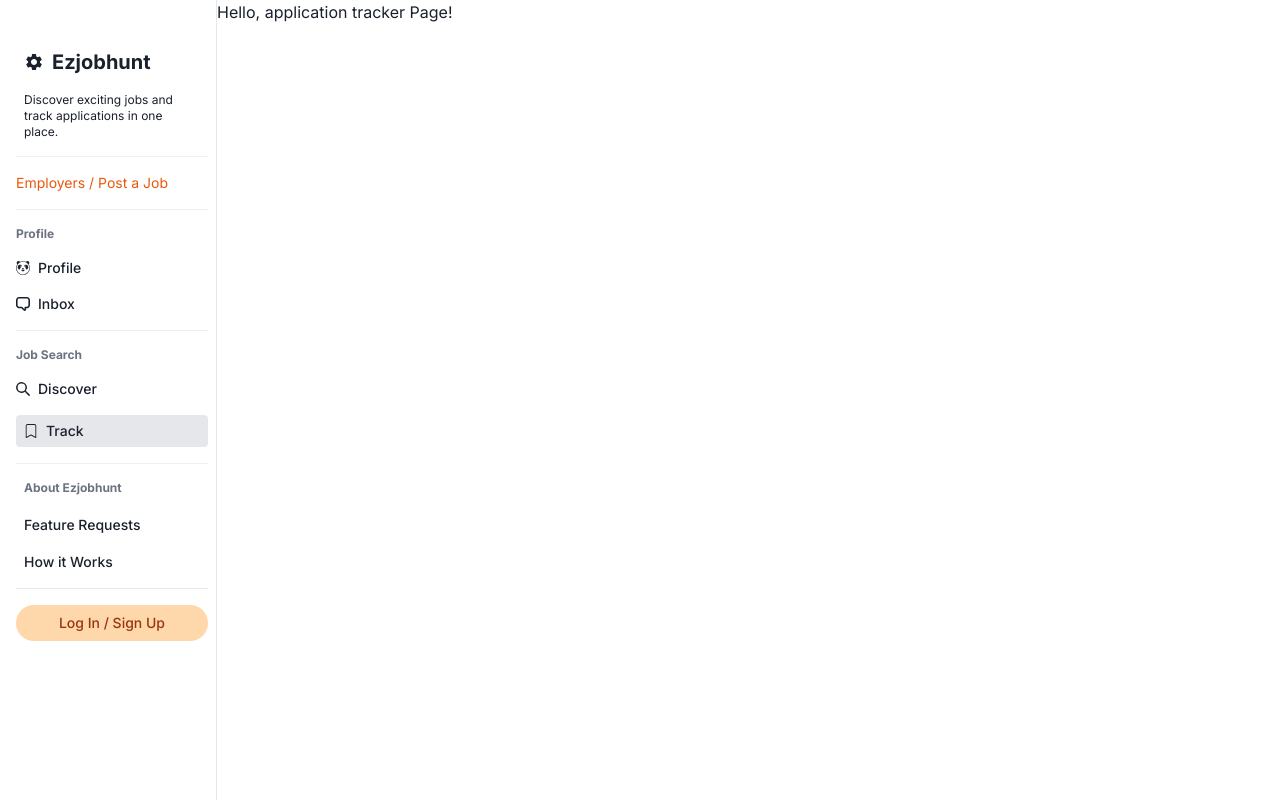
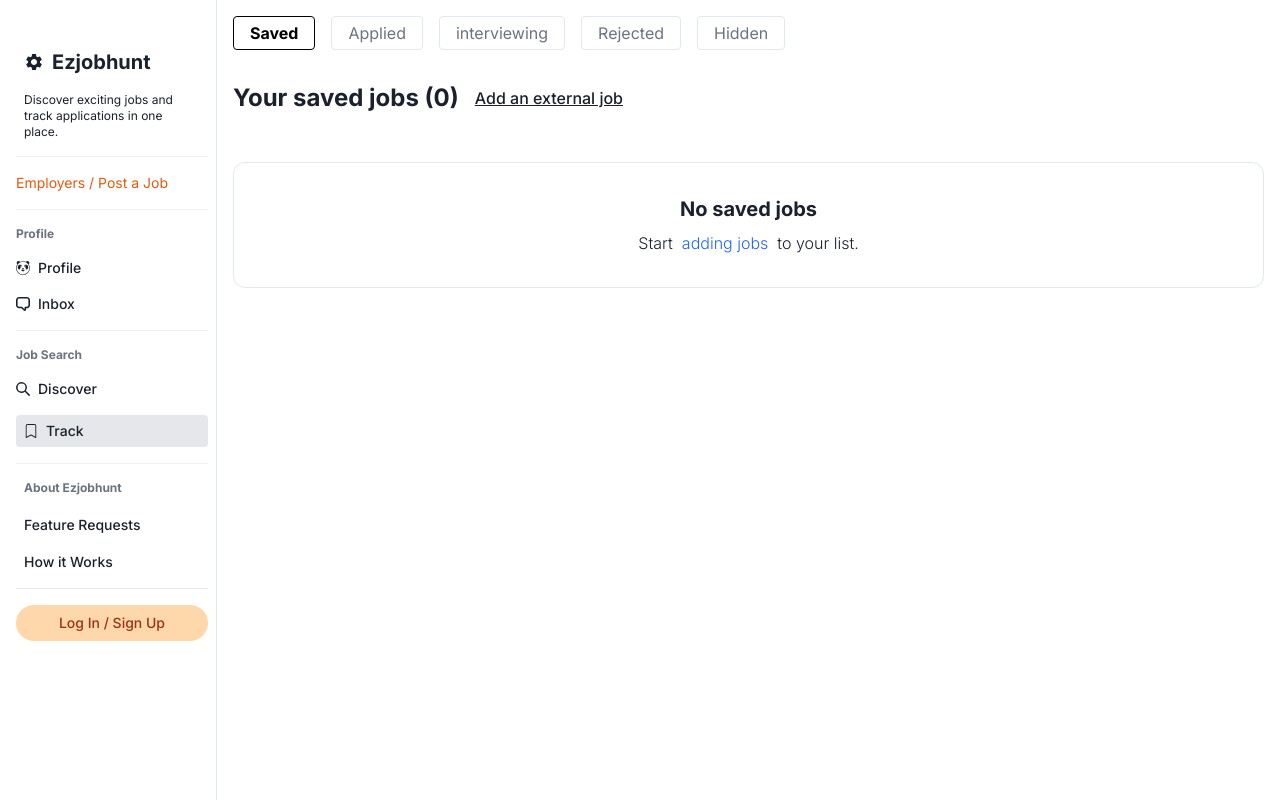
Before and after one commit to MichaelSukkiSong/Ezjobhunt, a Next.js app: page /application-tracker in a window 1280 px wide. Built offline with nearby package versions, Linux system fonts and the light colour scheme; no server answers.

Commit message:
added application tracker page

```diff
--- a/src/app/(main)/application-tracker/page.js
+++ b/src/app/(main)/application-tracker/page.js
@@ -1,5 +1,65 @@
+"use client";
+
+import Link from "next/link";
+import { Icon } from "@chakra-ui/react";
+import { MdSettings } from "../icons";
+
 const Page = () => {
-  return <h1>Hello, application tracker Page!</h1>;
+  return (
+    <div className="md:h-screen overflow-x-hidden w-full">
+      <div className="flex flex-col">
+        <div className="flex flex-col">
+          <div className="flex flex-col">
+            {/* <div className="p-4 md:hidden">
+              <div className="w-fit">
+                <Link href="/">
+                  <div className="flex items-center space-x-1">
+                    <Icon as={MdSettings} className="h-6 w-6" />
+                    <span className="text-xl font-extrabold">Ezjobhunt</span>
+                  </div>
+                </Link>
+              </div>
+            </div> */}
+            <div className="flex items-center space-x-2 lg:space-x-4 mx-4 pt-4 pb-2 overflow-x-auto scrollbar-hide bg-white">
+              <button className="border text-sm lg:text-base px-2 py-1 lg:px-4 rounded border-black text-black font-bold">
+                Saved
+              </button>
+              <button className="border text-sm lg:text-base px-2 py-1 lg:px-4 rounded hover:bg-gray-100 text-gray-500">
+                Applied
+              </button>
+              <button className="border text-sm lg:text-base px-2 py-1 lg:px-4 rounded hover:bg-gray-100 text-gray-500">
+                interviewing
+              </button>
+              <button className="border text-sm lg:text-base px-2 py-1 lg:px-4 rounded hover:bg-gray-100 text-gray-500">
+                Rejected
+              </button>
+              <button className="border text-sm lg:text-base px-2 py-1 lg:px-4 rounded hover:bg-gray-100 text-gray-500">
+                Hidden
+              </button>
+            </div>
+            <div className="flex flex-col space-y-2 md:flex-row md:space-y-0 md:items-center md:space-x-4 mt-2 p-4">
+              <span className="text-2xl font-bold">Your saved jobs (0)</span>
+              <div>
+                <button className="underline font-medium">
+                  Add an external job
+                </button>
+              </div>
+            </div>
+          </div>
+          <div className="flex flex-col flex-auto items-center p-8 my-8 border rounded-xl m-4">
+            <span className="text-xl font-bold">No saved jobs</span>
+            <span className="mt-2 font-light">
+              Start &nbsp;
+              <Link className="text-blue-600" href="/">
+                adding jobs
+              </Link>
+              &nbsp; to your list.
+            </span>
+          </div>
+        </div>
+      </div>
+    </div>
+  );
 };
 
 export default Page;
```
